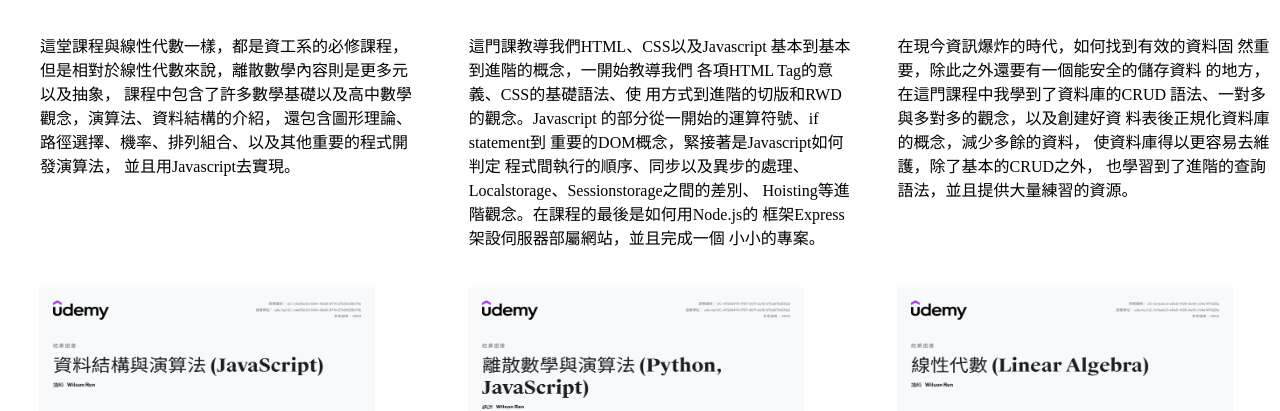
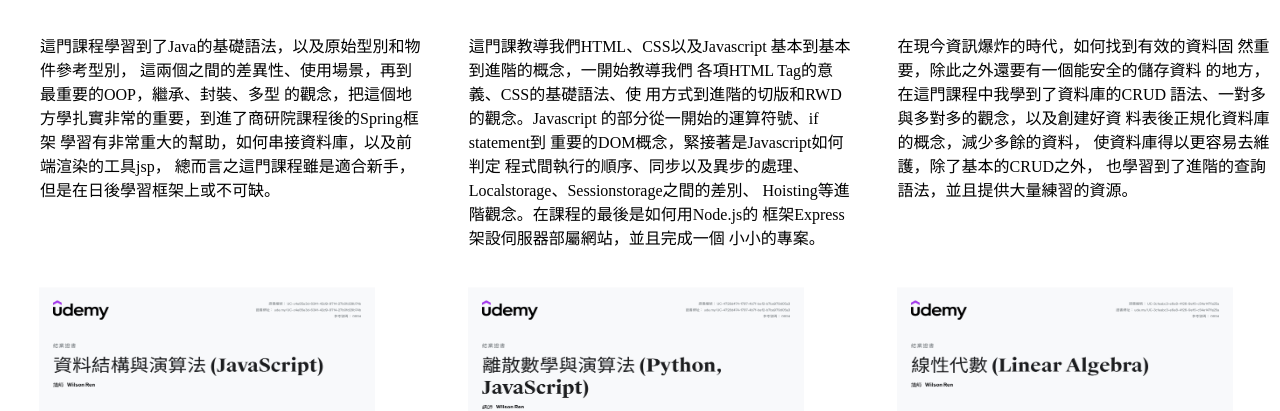
Before and after one commit to fffff40103/Certificate, a plain HTML site: page index.html in a window 1280 px wide. Shown: the part 391-802 px from the top of the page. Drawn offline with Linux system fonts and the light colour scheme.

Commit message:
adding java certification

```diff
--- a/index.html
+++ b/index.html
@@ -15,11 +15,11 @@
     <main>
         <div class="java">
             <img src="./img/javaCertificate.jpg" alt="java">
-            <p> 這堂課程與線性代數一樣，都是資工系的必修課程，
-                但是相對於線性代數來說，離散數學內容則是更多元以及抽象，
-                課程中包含了許多數學基礎以及高中數學觀念，演算法、資料結構的介紹，
-                還包含圖形理論、路徑選擇、機率、排列組合、以及其他重要的程式開發演算法，
-                並且用Javascript去實現。
+            <p> 這門課程學習到了Java的基礎語法，以及原始型別和物件參考型別，
+                這兩個之間的差異性、使用場景，再到最重要的OOP，繼承、封裝、多型
+                的觀念，把這個地方學扎實非常的重要，到進了商研院課程後的Spring框架
+                學習有非常重大的幫助，如何串接資料庫，以及前端渲染的工具jsp，
+                總而言之這門課程雖是適合新手，但是在日後學習框架上或不可缺。
 
             </p>
         </div>
```
